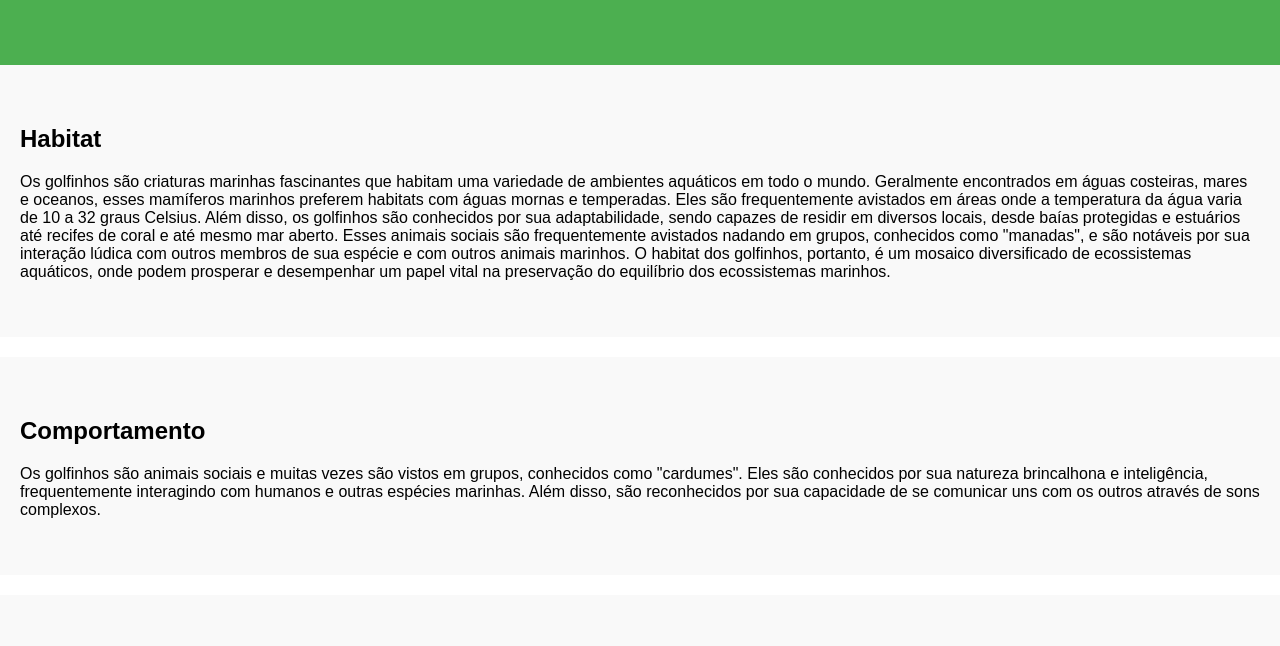
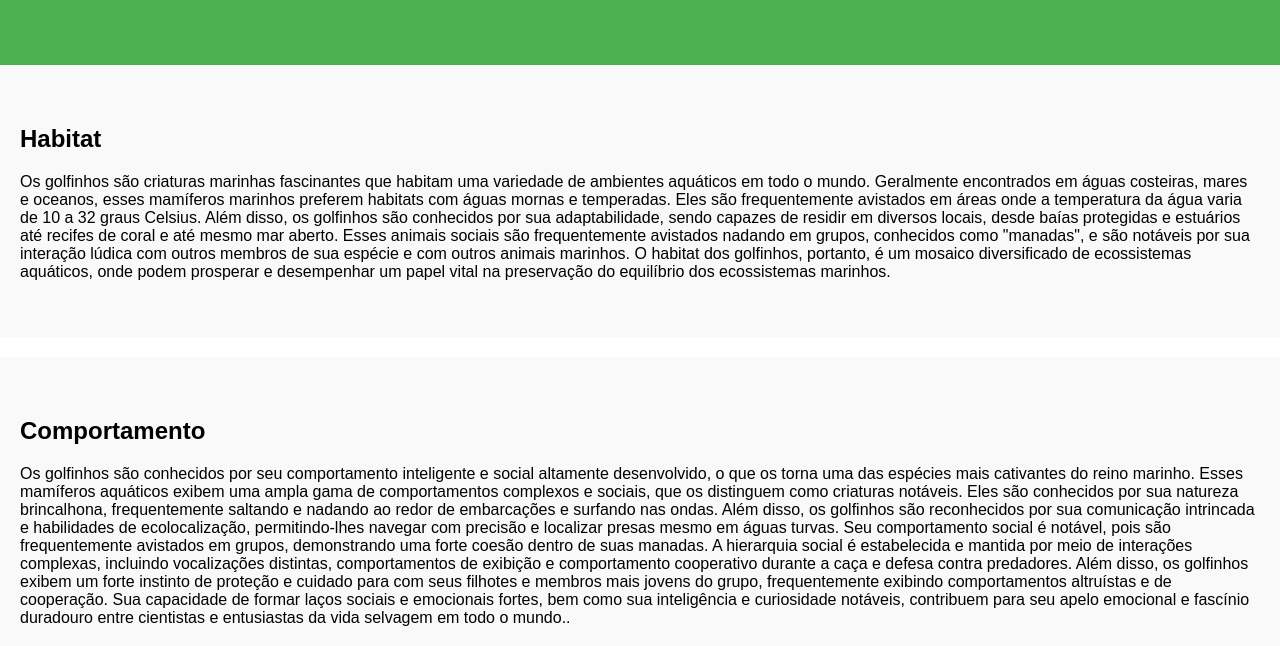
Before and after one commit to LucasComC-16/hashcunho, a plain HTML site: page index.html in a window 1280 px wide. Shown: the part 154-800 px from the top of the page. Drawn offline with Linux system fonts and the light colour scheme.

Commit message:
Update index.html

```diff
--- a/index.html
+++ b/index.html
@@ -21,7 +21,11 @@
 
     <section class="behavior">
         <h2>Comportamento</h2>
-        <p>Os golfinhos são animais sociais e muitas vezes são vistos em grupos, conhecidos como "cardumes". Eles são conhecidos por sua natureza brincalhona e inteligência, frequentemente interagindo com humanos e outras espécies marinhas. Além disso, são reconhecidos por sua capacidade de se comunicar uns com os outros através de sons complexos.</p>
+        <p>Os golfinhos são conhecidos por seu comportamento inteligente e social altamente desenvolvido, o que os torna uma das espécies mais cativantes do reino marinho. Esses mamíferos aquáticos exibem uma ampla gama de comportamentos complexos e sociais, que os distinguem como criaturas notáveis. Eles são conhecidos por sua natureza brincalhona, frequentemente saltando e nadando ao redor de embarcações e surfando nas ondas. Além disso, os golfinhos são reconhecidos por sua comunicação intrincada e habilidades de ecolocalização, permitindo-lhes navegar com precisão e localizar presas mesmo em águas turvas.
+
+Seu comportamento social é notável, pois são frequentemente avistados em grupos, demonstrando uma forte coesão dentro de suas manadas. A hierarquia social é estabelecida e mantida por meio de interações complexas, incluindo vocalizações distintas, comportamentos de exibição e comportamento cooperativo durante a caça e defesa contra predadores.
+
+Além disso, os golfinhos exibem um forte instinto de proteção e cuidado para com seus filhotes e membros mais jovens do grupo, frequentemente exibindo comportamentos altruístas e de cooperação. Sua capacidade de formar laços sociais e emocionais fortes, bem como sua inteligência e curiosidade notáveis, contribuem para seu apelo emocional e fascínio duradouro entre cientistas e entusiastas da vida selvagem em todo o mundo..</p>
     </section>
 
     <section class="diet">
```
